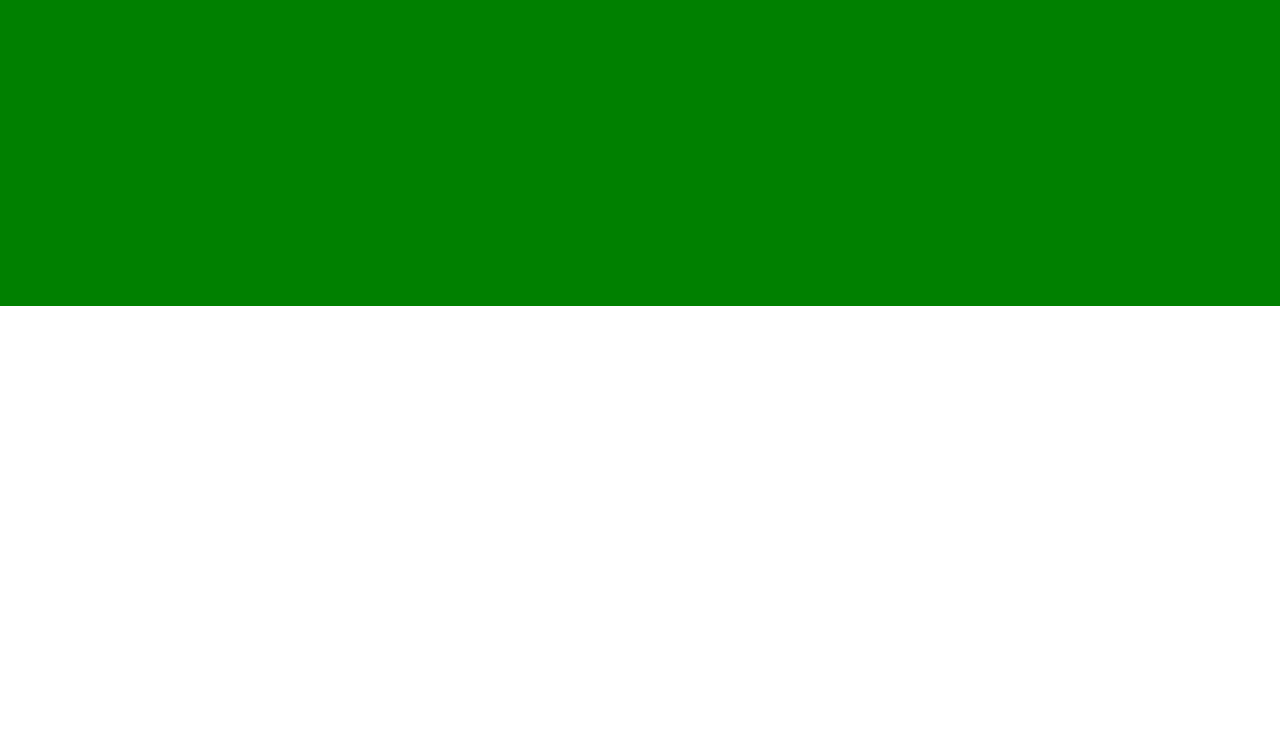
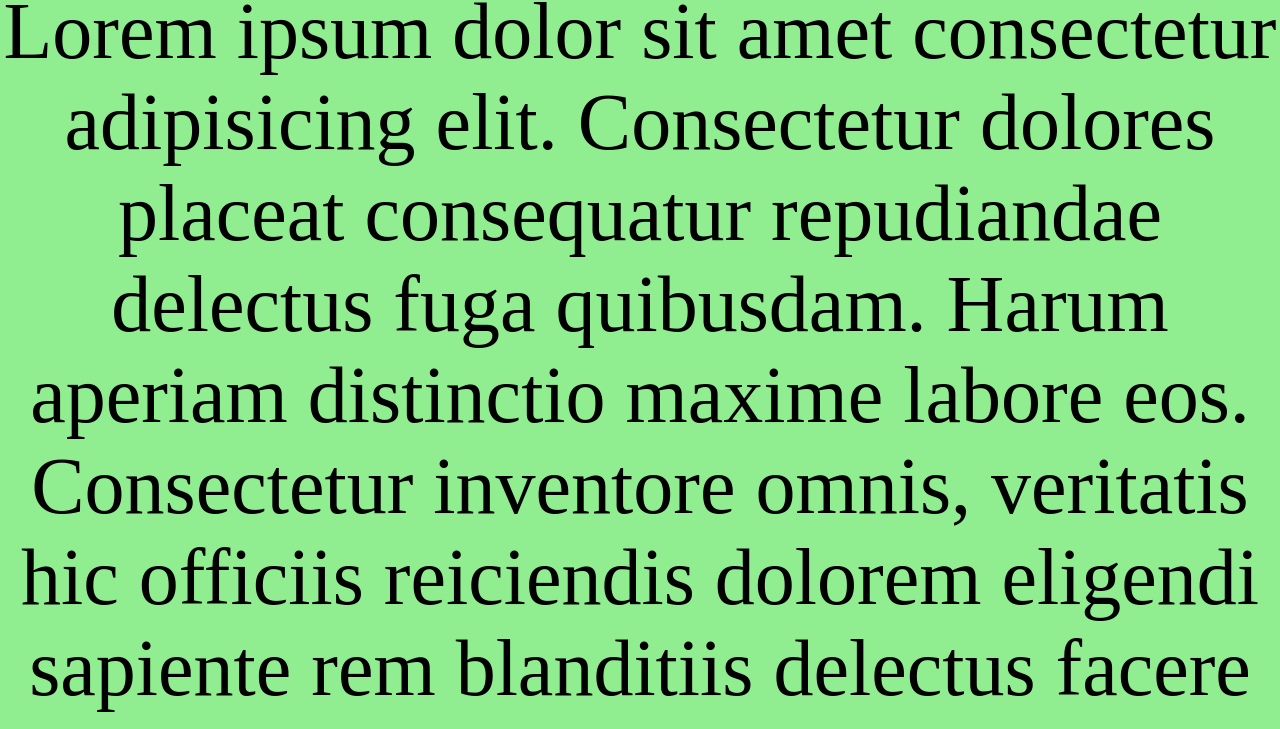
Before and after one commit to Alex21c/testing01Dec2023, a plain HTML site: page about.html in a window 1280 px wide. Shown: the part 781-1510 px from the top of the page. Before the commit the page ends 1087 px from the top, so only its background shows below. Drawn offline with Linux system fonts and the light colour scheme.

Commit message:
i just restored it

```diff
--- a/about.html
+++ b/about.html
@@ -17,6 +17,7 @@
   <main>
     <h1>About Page</h1>
     <p>hello team, i abhishek kumar is working on about page!</p>
+    <p>Lorem ipsum dolor sit amet consectetur adipisicing elit. Consectetur dolores placeat consequatur repudiandae delectus fuga quibusdam. Harum aperiam distinctio maxime labore eos. Consectetur inventore omnis, veritatis hic officiis reiciendis dolorem eligendi sapiente rem blanditiis delectus facere explicabo animi in earum ea nemo distinctio cum labore id sequi nesciunt eum dolores. Exercitationem nulla impedit tenetur provident corrupti sed numquam nostrum illum, rerum eligendi odio nemo, natus quae culpa laboriosam. Est, tempora explicabo reprehenderit magni voluptatibus id obcaecati deleniti vero repellendus quisquam expedita impedit, quasi vitae. Repudiandae illo dolorem aperiam voluptas, esse molestias ea quod tempore rem deserunt praesentium dolorum commodi sint?</p>
   </main>
   <footer></footer>
 </body>
```
